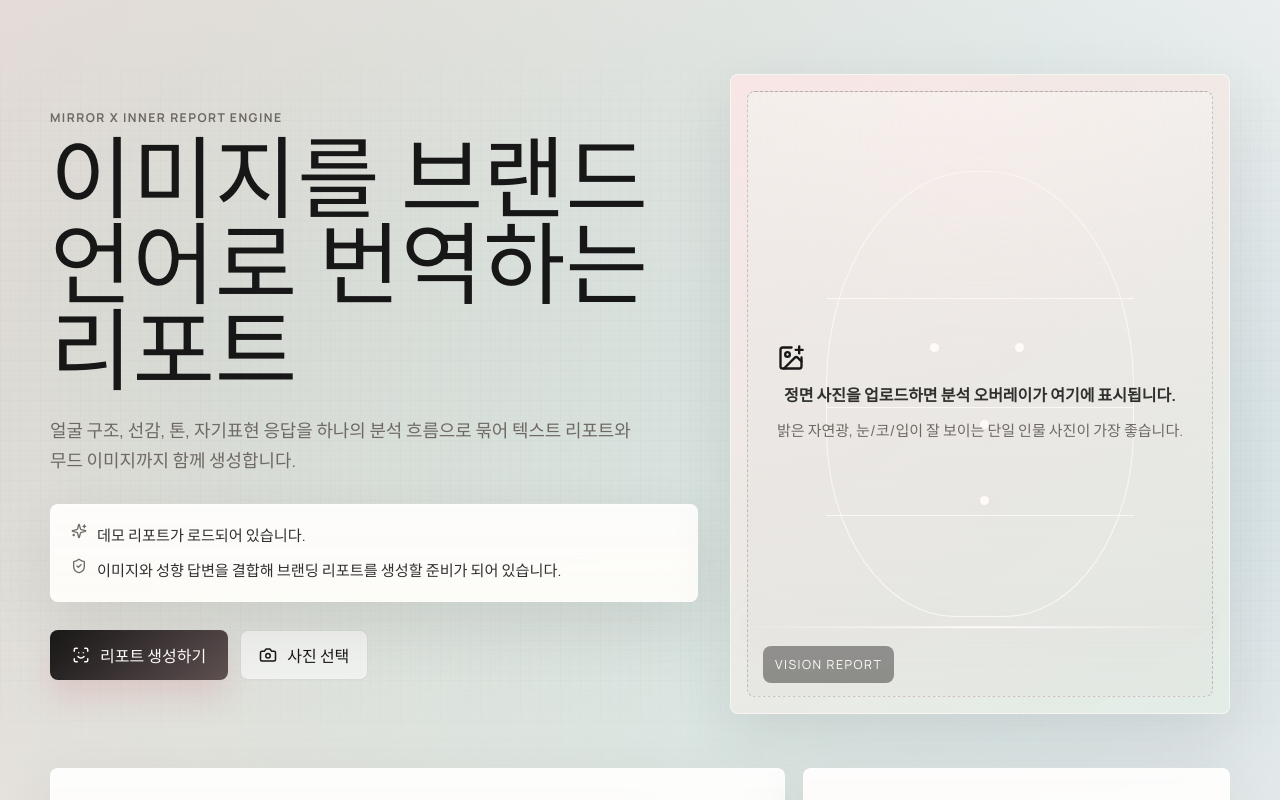
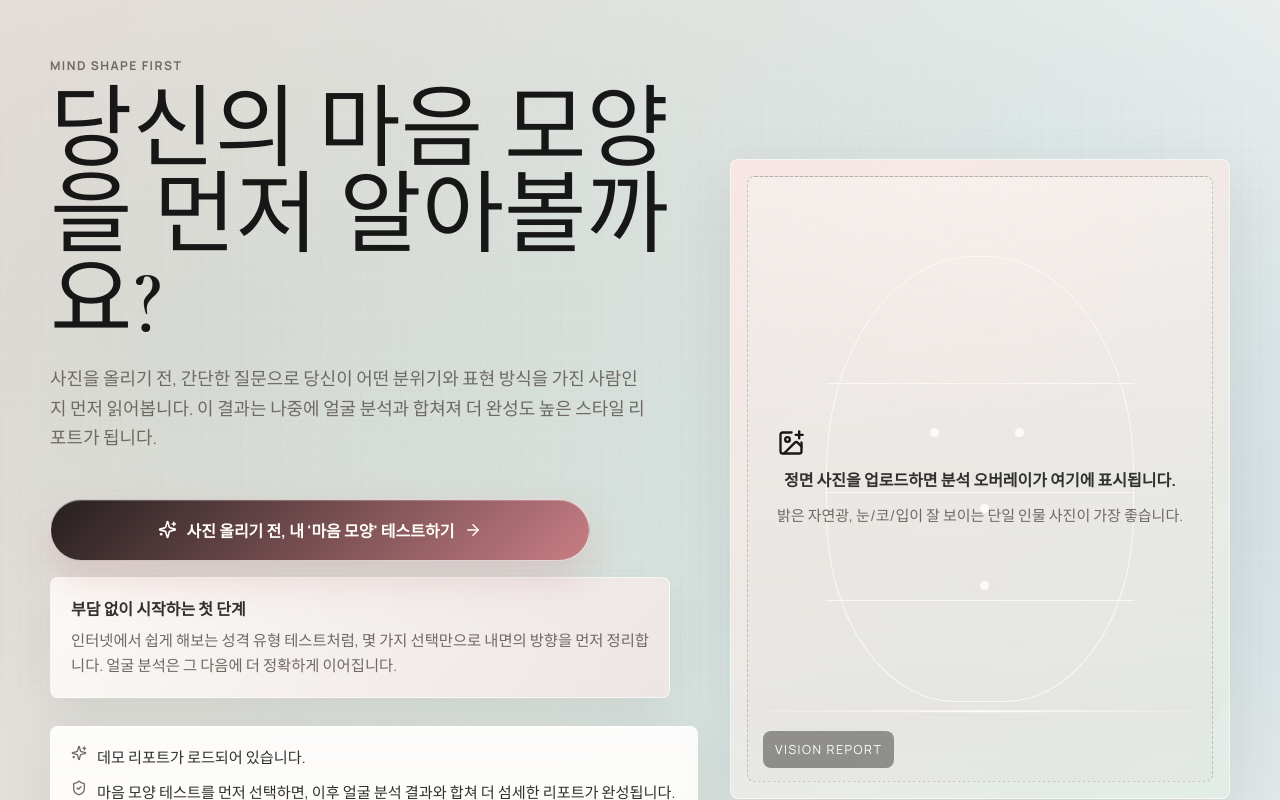
Before and after one commit to changmin140911-coder/bop-mirror-inner-report, a Next.js app: page / in a window 1280 px wide. Shown: the top 800 px of the page. Built offline with nearby package versions, Linux system fonts and the light colour scheme.

Commit message:
Add mind shape entry step

```diff
--- a/app/globals.css
+++ b/app/globals.css
@@ -146,6 +146,56 @@ label {
   max-width: 600px;
   color: var(--muted);
   font-size: 1.12rem;
+}
+
+.heartButton {
+  width: min(100%, 540px);
+  min-height: 62px;
+  border: 1px solid rgba(255, 255, 255, 0.72);
+  border-radius: 999px;
+  display: inline-flex;
+  align-items: center;
+  justify-content: center;
+  gap: 10px;
+  margin-top: 28px;
+  padding: 0 24px;
+  color: var(--ivory);
+  background:
+    linear-gradient(135deg, rgba(23, 23, 23, 0.92), rgba(199, 125, 132, 0.92)),
+    var(--rose);
+  box-shadow:
+    0 18px 42px rgba(199, 125, 132, 0.26),
+    inset 0 1px 0 rgba(255, 255, 255, 0.24);
+  font-weight: 800;
+  text-align: center;
+}
+
+.heartButton svg {
+  flex: 0 0 auto;
+  color: var(--ivory);
+}
+
+.heartIntro {
+  width: min(100%, 620px);
+  border: 1px solid rgba(255, 255, 255, 0.62);
+  border-radius: 8px;
+  margin-top: 16px;
+  padding: 18px 20px;
+  background:
+    linear-gradient(135deg, rgba(255, 253, 249, 0.78), rgba(240, 201, 203, 0.28)),
+    rgba(255, 255, 255, 0.48);
+  box-shadow: 0 18px 44px rgba(60, 48, 45, 0.07);
+}
+
+.heartIntro strong {
+  display: block;
+  margin-bottom: 6px;
+}
+
+.heartIntro p {
+  margin-bottom: 0;
+  color: var(--muted);
+  font-size: 0.96rem;
 }
 
 .statusCard,
@@ -379,6 +429,11 @@ label {
 
 .panelHeader {
   margin-bottom: 18px;
+}
+
+.panelHeader p:last-child {
+  margin-bottom: 0;
+  color: var(--muted);
 }
 
 .fieldGrid {
@@ -788,7 +843,15 @@ label {
 
   .primaryButton,
   .secondaryButton,
+  .heartButton,
   .optionChip {
     width: 100%;
   }
+
+  .heartButton {
+    min-height: auto;
+    border-radius: 8px;
+    padding: 16px;
+    flex-wrap: wrap;
+  }
 }
--- a/app/page.tsx
+++ b/app/page.tsx
@@ -149,7 +149,7 @@ export default function Home() {
   const [report, setReport] = useState<ReportData>(buildFallbackReport());
   const [history, setHistory] = useState<HistoryItem[]>([]);
   const [statusMessage, setStatusMessage] = useState(
-    "이미지와 성향 답변을 결합해 브랜딩 리포트를 생성할 준비가 되어 있습니다."
+    "마음 모양 테스트를 먼저 선택하면, 이후 얼굴 분석 결과와 합쳐 더 섬세한 리포트가 완성됩니다."
   );
   const [engineNote, setEngineNote] = useState("데모 리포트가 로드되어 있습니다.");
   const [errorMessage, setErrorMessage] = useState("");
@@ -278,12 +278,24 @@ export default function Home() {
 
       <section className="hero section">
         <div className="heroCopy">
-          <p className="eyebrow">Mirror x Inner Report Engine</p>
-          <h1>이미지를 브랜드 언어로 번역하는 리포트</h1>
+          <p className="eyebrow">Mind Shape First</p>
+          <h1>당신의 마음 모양을 먼저 알아볼까요?</h1>
           <p className="lead">
-            얼굴 구조, 선감, 톤, 자기표현 응답을 하나의 분석 흐름으로 묶어 텍스트 리포트와
-            무드 이미지까지 함께 생성합니다.
+            사진을 올리기 전, 간단한 질문으로 당신이 어떤 분위기와 표현 방식을 가진 사람인지
+            먼저 읽어봅니다. 이 결과는 나중에 얼굴 분석과 합쳐져 더 완성도 높은 스타일 리포트가 됩니다.
           </p>
+          <a className="heartButton" href="#heart-test">
+            <Sparkles size={19} />
+            사진 올리기 전, 내 '마음 모양' 테스트하기
+            <ArrowRight size={18} />
+          </a>
+          <div className="heartIntro">
+            <strong>부담 없이 시작하는 첫 단계</strong>
+            <p>
+              인터넷에서 쉽게 해보는 성격 유형 테스트처럼, 몇 가지 선택만으로 내면의 방향을 먼저
+              정리합니다. 얼굴 분석은 그 다음에 더 정확하게 이어집니다.
+            </p>
+          </div>
           <div className="statusCard">
             <div className="statusRow">
               <Sparkles size={16} />
@@ -318,11 +330,15 @@ export default function Home() {
         <AnalysisOverlay previewUrl={previewUrl} />
       </section>
 
-      <section className="section gridLayout">
+      <section id="heart-test" className="section gridLayout">
         <article className="panel intakePanel">
           <div className="panelHeader">
-            <p className="eyebrow">Intake</p>
-            <h2>업로드와 성향 입력</h2>
+            <p className="eyebrow">Step 01. Mind Shape</p>
+            <h2>내 마음 모양 테스트</h2>
+            <p>
+              먼저 질문에 답하며 지금의 표현 욕구와 브랜딩 방향을 가볍게 정리해보세요.
+              사진은 이후 단계에서 올리면 됩니다.
+            </p>
           </div>
 
           <div className="fieldGrid">
```
